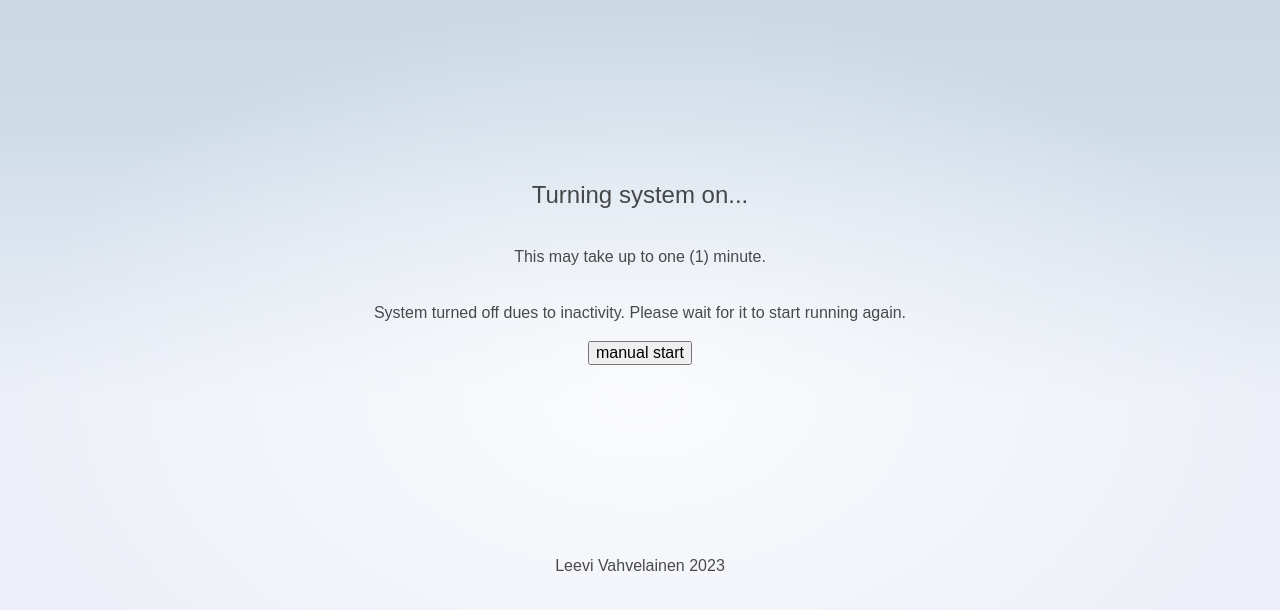
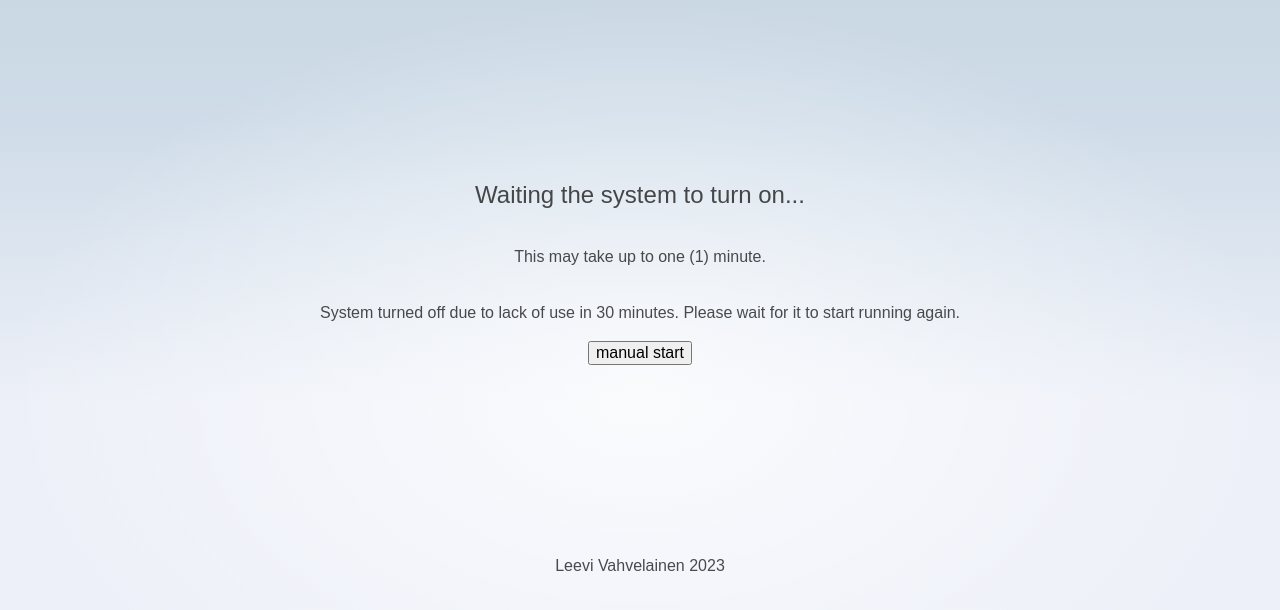
Before and after one commit to Vahvelainen/ReaktorAssigment2023, a SvelteKit app: page / in a window 1280 px wide. Shown: the top 610 px of the page. Built offline with nearby package versions, Linux system fonts and the light colour scheme; no server answers; the database is empty.

Commit message:
Polish frontend

```diff
--- a/src/droneWatcher/DroneWatcher.svelte
+++ b/src/droneWatcher/DroneWatcher.svelte
@@ -17,11 +17,11 @@
   })
 
   let online = false;
-  let unsunOnline = () => {}
+  let unsubOnline = () => {}
 
   onMount( () => {
     const d = doc(db, "app-data", "schedule")
-    unsunOnline = onSnapshot(d, (doc) => {
+    unsubOnline = onSnapshot(d, (doc) => {
       const data = doc.data();
       online = data.scheduling;
     })
@@ -33,13 +33,14 @@
 </script>
 
 {#if online }
-<h1>Birdsnest</h1>
-<LiveView/>
-<Violations/>
+  <h1>Birdsnest</h1>
+  <LiveView/>
+  <Violations/>
 {:else}
-<Inactive/>
+  <Inactive/>
 {/if}
 
 {#if import.meta.env.DEV }
+  <!-- Manual scheduler start for developement -->
   <button on:click={ async () => console.log( await updateDB() ) }>manual start</button>
 {/if}
--- a/src/droneWatcher/Inactive.svelte
+++ b/src/droneWatcher/Inactive.svelte
@@ -1,3 +1,3 @@
-<h2>Turning system on...</h2>
+<h2>Waiting the system to turn on...</h2>
 <p>This may take up to one (1) minute.</p>
-<p>System turned off dues to inactivity. Please wait for it to start running again.</p>
+<p>System turned off due to lack of use in 30 minutes. Please wait for it to start running again.</p>
--- a/src/droneWatcher/Violations.svelte
+++ b/src/droneWatcher/Violations.svelte
@@ -6,9 +6,10 @@
   let violations = []
   let unsubViolations = () => {}
 
+  //subscribe to violations collection
   onMount( () => {
     const violationsRef = collection(db, "violations")
-    const q = query(violationsRef, orderBy('first_violated'))
+    const q = query(violationsRef, orderBy('first_violated', 'desc'))
     unsubViolations = onSnapshot(q, (querySnapshot) => {
       const violationsSnap = []
       querySnapshot.forEach((doc) => {
```
